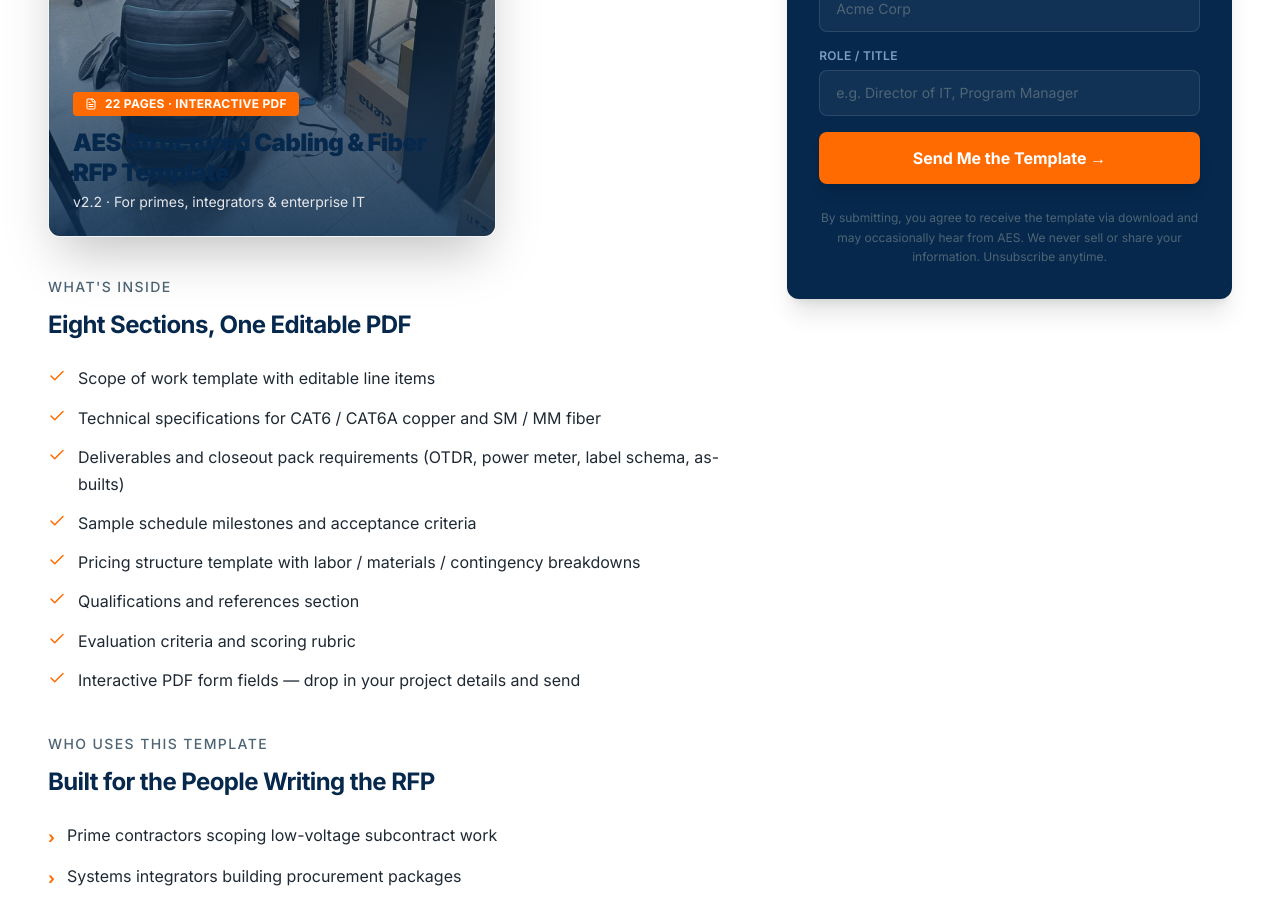
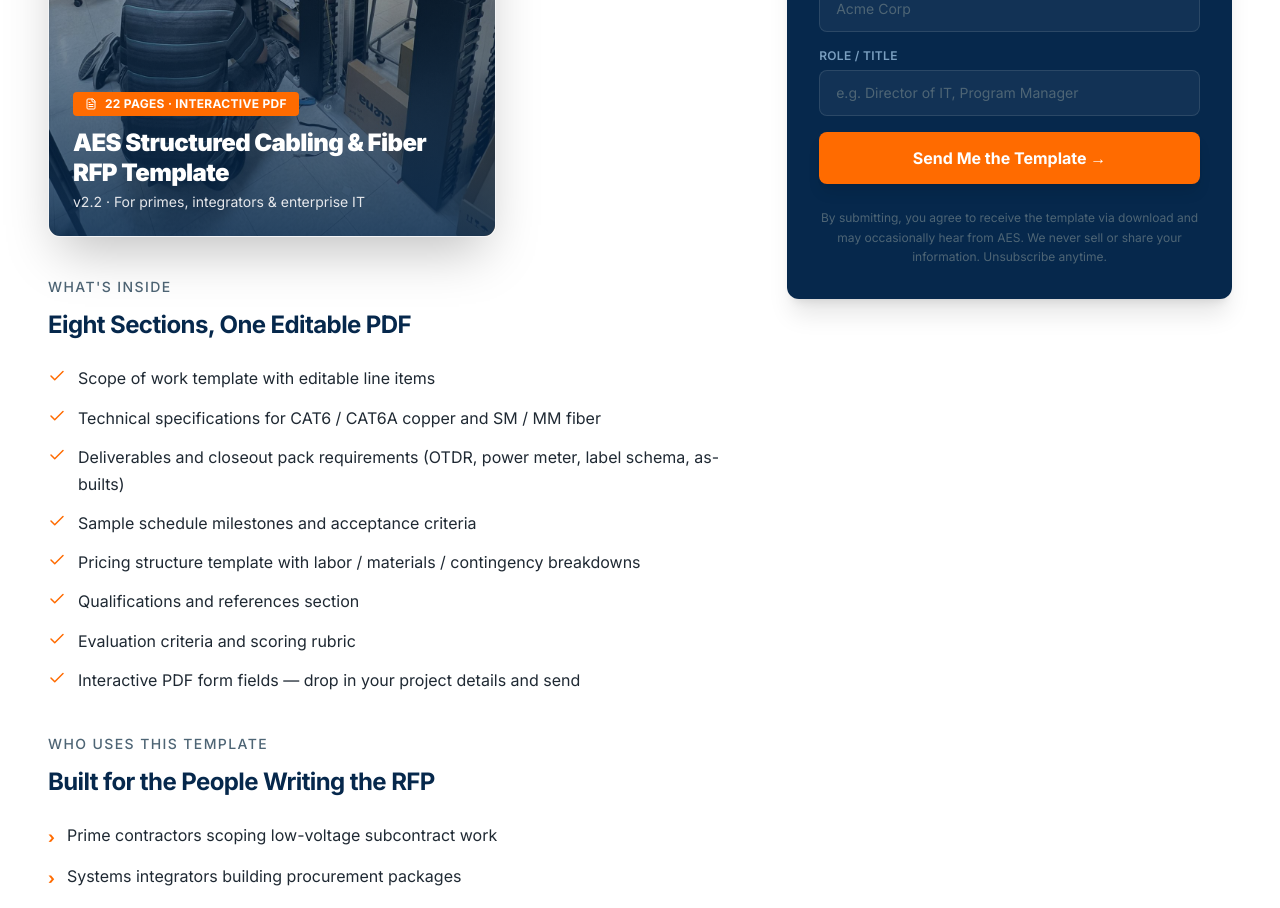
Before and after one commit to saadapex/aes-website, a Next.js app: page /resources/rfp-template in a window 1280 px wide. Shown: the part 900-1808 px from the top of the page. Built offline with nearby package versions, Linux system fonts and the light colour scheme; no server answers.

Commit message:
fix: make RFP template preview card title readable on dark image
Global h1-h6 rule in globals.css applies navy color to all headings, which made the preview card's h3 invisible on its dark gradient overlay. Added explicit text-white to override the global rule for this specific heading.

```diff
--- a/src/app/resources/rfp-template/page.tsx
+++ b/src/app/resources/rfp-template/page.tsx
@@ -64,7 +64,7 @@
                 <div className="inline-flex items-center gap-2 bg-[#FF6B00] text-xs uppercase tracking-wide font-bold px-3 py-1 rounded mb-3">
                   <FileText size={12} /> 22 Pages · Interactive PDF
                 </div>
-                <h3 className="text-2xl font-black leading-tight">AES Structured Cabling &amp; Fiber RFP Template</h3>
+                <h3 className="text-white text-2xl font-black leading-tight">AES Structured Cabling &amp; Fiber RFP Template</h3>
                 <p className="text-sm text-gray-200 mt-1">v2.2 · For primes, integrators &amp; enterprise IT</p>
               </div>
             </div>
```
